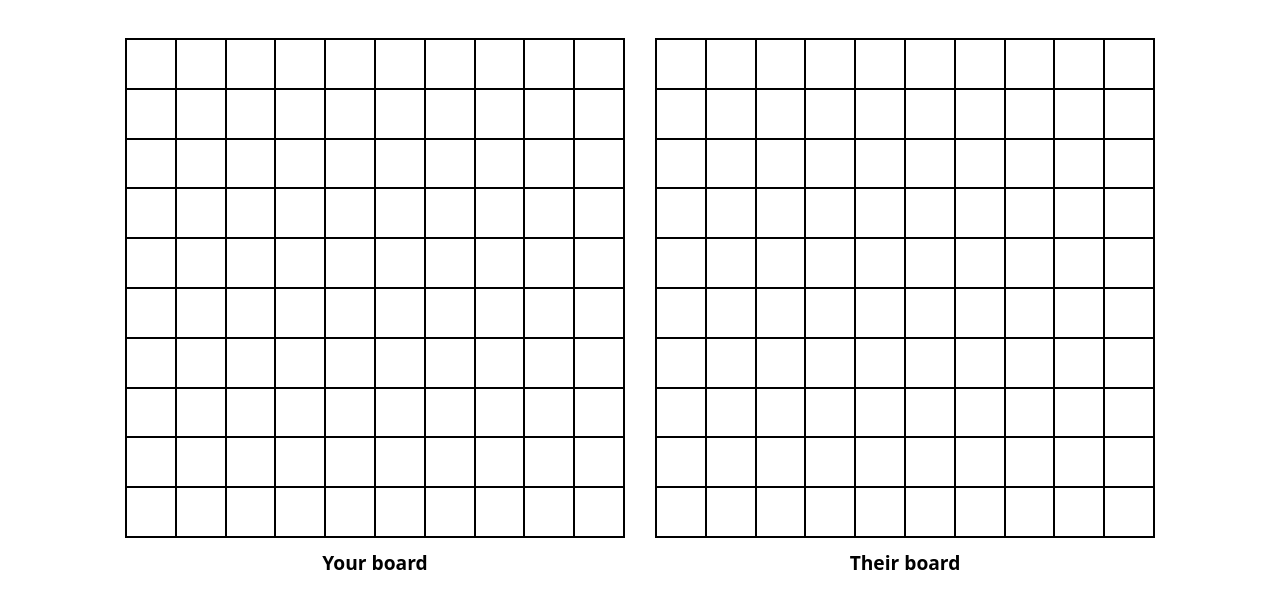
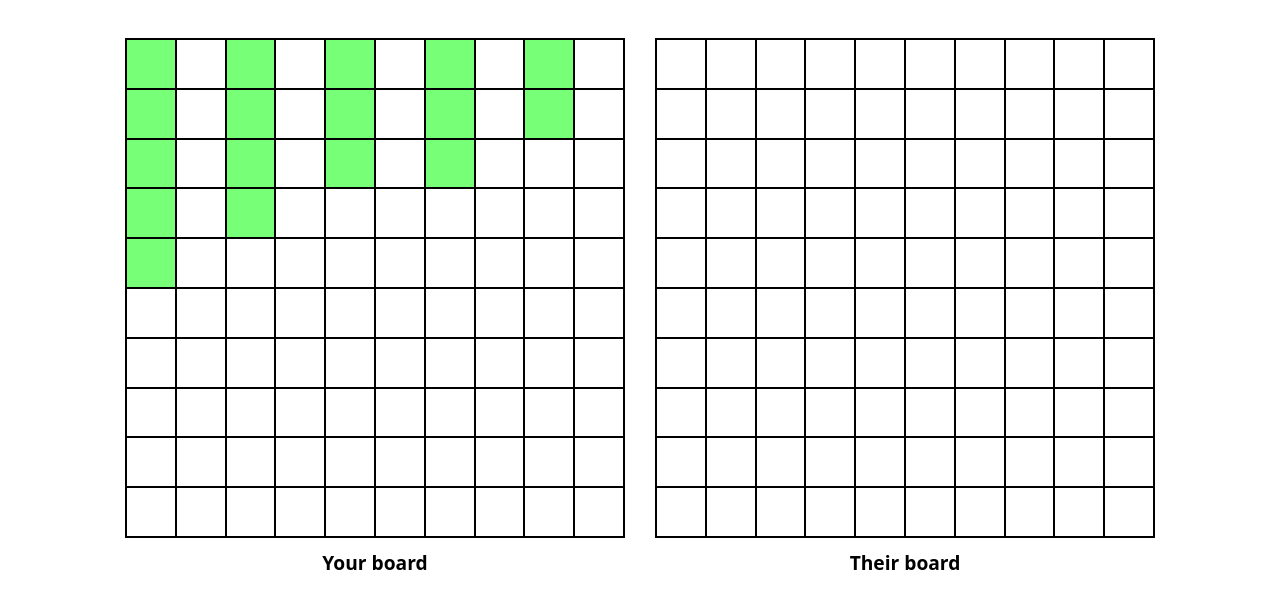
Before and after one commit to tg0xff/top-battleship, a website built with webpack: page src/index.html in a window 1280 px wide. Shown: the part 56-664 px from the top of the page. Built offline with nearby package versions, Linux system fonts and the light colour scheme.

Commit message:
Draw the player's ships

```diff
--- a/src/classes.js
+++ b/src/classes.js
@@ -123,6 +123,7 @@ export class Gameboard {
         this.shipIndexBoard[i][ship.x] = index;
       }
     }
+    this.ships.push(ship);
   }
   placeShipsRandomly() {
     const shipLengths = [5, 4, 3, 3, 2];
--- a/src/index.js
+++ b/src/index.js
@@ -9,16 +9,31 @@ class Game {
     this.opponentBoardDiv = document.querySelector("#opponent-board");
     this.makeGrid(this.playerBoardDiv);
     this.makeGrid(this.opponentBoardDiv);
+    this.drawShips(this.player, this.playerBoardDiv);
   }
   makeGrid(boardDiv) {
     for (let y = 0; y < 10; y++) {
       for (let x = 0; x < 10; x++) {
         const div = document.createElement("div");
+        div.className = "square";
+        div.style["grid-area"] = `${x + 1} / ${y + 1}`;
         div.setAttribute("data-coords", `${y},${x}`);
         boardDiv.appendChild(div);
       }
     }
   }
+  drawShips(player, boardDiv) {
+    for (const ship of player.gameboard.ships) {
+      const div = document.createElement("div");
+      div.className = "ship";
+      if (ship.orientation === "v") {
+        div.style["grid-area"] = `${ship.y + 1} / ${ship.x + 1} / span ${ship.length}`;
+      } else if (ship.orientation === "h") {
+        div.style["grid-area"] = `${ship.y + 1} / ${ship.x + 1} / span 1 / span ${ship.length}`;
+      }
+      boardDiv.appendChild(div);
+    }
+  }
 }
 
 const game = new Game(Player, Ship, Gameboard);
--- a/src/style.css
+++ b/src/style.css
@@ -32,7 +32,7 @@ h1 {
   grid-template-columns: repeat(10, 1fr);
 }
 
-.board > div {
+.square {
   border: 1px solid black;
 }
 
@@ -41,3 +41,8 @@ h1 {
   font-weight: 600;
   text-align: center;
 }
+
+.ship {
+  z-index: -1;
+  background-color: #00ff0088;
+}
```
